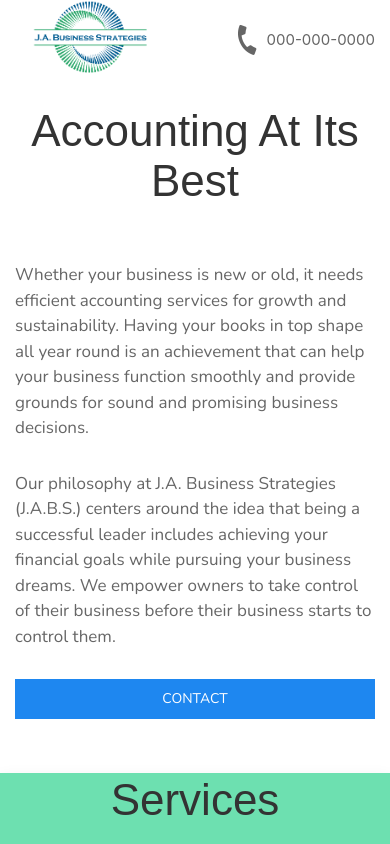
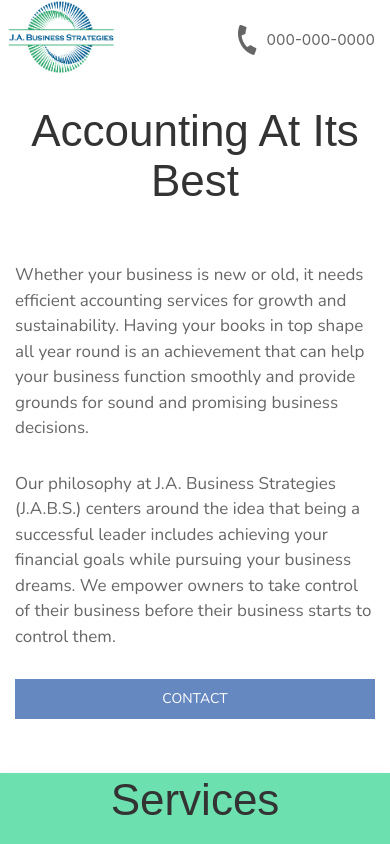
Before and after one commit to dgrams99/Jabs, a plain HTML site: page index.html in a window 390 px wide. Shown: the top 844 px of the page. Drawn offline with nearby package versions, Linux system fonts and the light colour scheme; files whose address does not match are found by name.

Commit message:
fixed logo on phone

```diff
--- a/assets/css/style.css
+++ b/assets/css/style.css
@@ -11,7 +11,9 @@ p{
     background-color: white;
 
 }
-
+.contact-btn{
+    background-color: #6688c1
+}
 .white-text{
     color: white;
 }
@@ -25,7 +27,9 @@ p{
 }
 .mobile-pic{
     height: 100px;
+    width: 160px;
     margin-bottom: 4rem;
+    margin-left: -1.5rem;
 }
 .uk-navbar-nav{
     height: 80px;
```
